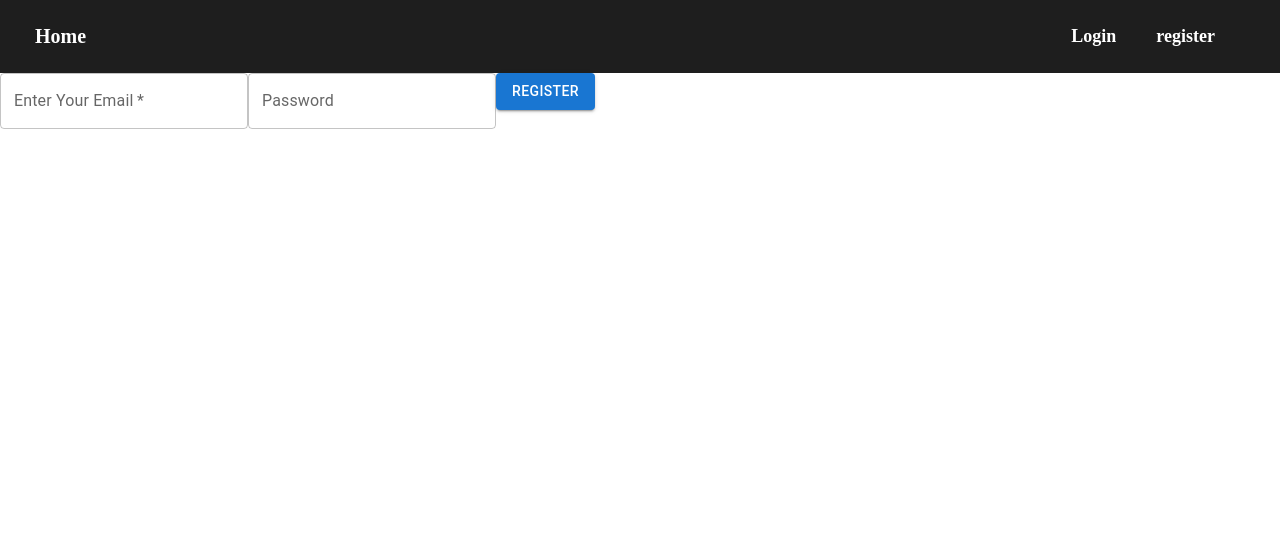
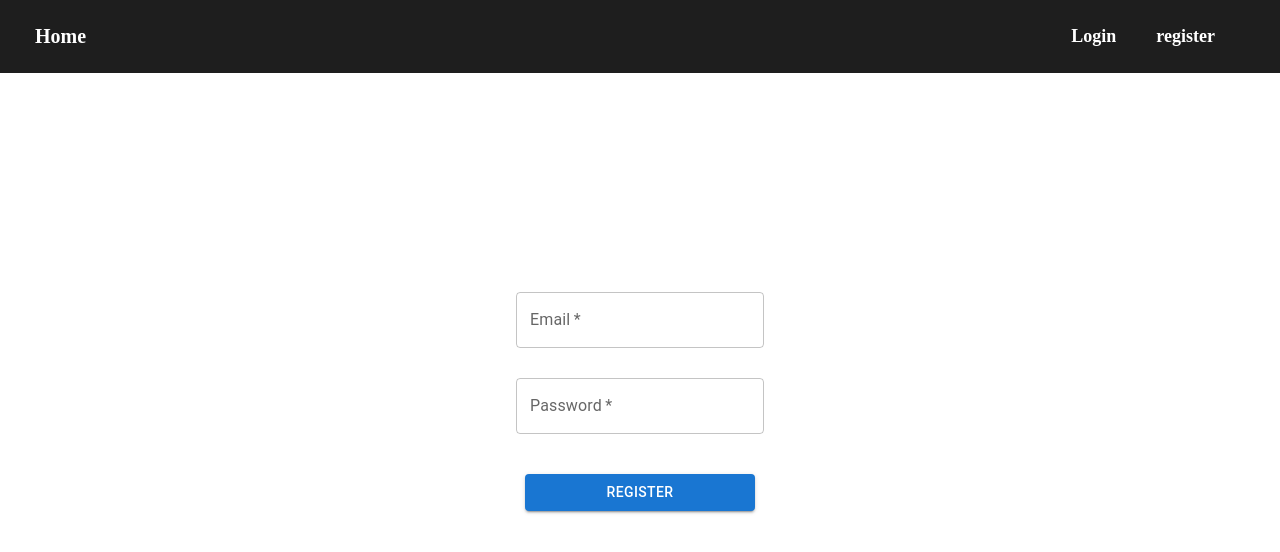
Before and after one commit to SCHW18TZ/dd, a React (Create React App) app: page /register in a window 1280 px wide. Shown: the top 552 px of the page. Built offline with nearby package versions, Linux system fonts and the light colour scheme; no server answers.

Commit message:
Fixed Login and Register Page and Added the ability to Login with email and password

```diff
--- a/package.json
+++ b/package.json
@@ -7,6 +7,7 @@
     "@emotion/styled": "^11.10.5",
     "@mui/icons-material": "^5.11.0",
     "@mui/material": "^5.11.6",
+    "@mui/styled-engine-sc": "^5.11.0",
     "@testing-library/jest-dom": "^5.16.5",
     "@testing-library/react": "^13.4.0",
     "@testing-library/user-event": "^13.5.0",
@@ -17,6 +18,7 @@
     "react-google-button": "^0.7.2",
     "react-router-dom": "^6.8.0",
     "react-scripts": "5.0.1",
+    "styled-components": "^5.3.6",
     "web-vitals": "^2.1.4"
   },
   "scripts": {
--- a/src/App.jsx
+++ b/src/App.jsx
@@ -2,18 +2,17 @@
 import './App.css'
 import {BrowserRouter as Router, Routes, Route} from 'react-router-dom'
 import Home from './Pages/Home';
-import Login  from './Pages/Login';
 import Register from './Pages/Register';
 import Navbar from './Components/Navbar';
-
+import Login from './Pages/Login'
 function App() {
   return (
     <Router>
     <Navbar/>
       <Routes>
         <Route path="/" element={<Home/>}/>
+        <Route path="/register" element={<Register/>}/>
         <Route path="/login" element={<Login/>}/>
-        <Route path="/register" element={<Register/>}/>
       </Routes>
     </Router>
   );
--- a/src/Pages/Login.jsx
+++ b/src/Pages/Login.jsx
@@ -3,19 +3,29 @@
 import Button from "@mui/material/Button";
 import GoogleButton from "react-google-button";
 import { auth, provider } from "../firebase";
-import { signInWithPopup } from "firebase/auth";
+import { signInWithPopup,createUserWithEmailAndPassword, signInWithEmailAndPassword } from "firebase/auth";
 import { useAuthState } from "react-firebase-hooks/auth";
+import {useNavigate} from 'react-router-dom'
 
-const Register = () => {
+const Login = ()=>{
+  let navigate = useNavigate();
   const LogInWithGoogle = async () => {
     const result = await signInWithPopup(auth, provider);
     console.log(result);
+    navigate('/')
   };
+    const handleSubmit = async (e) => {
+      e.preventDefault();
+      const email = e.target[0].value;
+      const password = e.target[2].value;
+      const user = signInWithEmailAndPassword(auth, email, password)
+      console.log(user);
+      navigate('/')
+    }
 
-  const [user] = useAuthState(auth);
-  return (
-    <div className="Register">
-      <form className="RegisterForm">
+    return(
+        <div  className="Register">
+      <form onSubmit={handleSubmit} className="RegisterForm">
         <div className="inputContainer">
           <div className="input">
             <TextField
@@ -47,7 +57,7 @@
         <GoogleButton onClick={LogInWithGoogle} />
       </div>
     </div>
-  );
-};
+    )
+}
 
-export default Register;
+export default Login
--- a/src/Pages/Register.jsx
+++ b/src/Pages/Register.jsx
@@ -1,45 +1,65 @@
 import React from "react";
 import TextField from "@mui/material/TextField";
-import { createUserWithEmailAndPassword } from "firebase/auth";
-import { auth } from "../firebase";
+import Button from "@mui/material/Button";
+import GoogleButton from "react-google-button";
+import { auth, provider } from "../firebase";
+import { signInWithPopup,createUserWithEmailAndPassword } from "firebase/auth";
 import { useAuthState } from "react-firebase-hooks/auth";
-import Button from "@mui/material/Button";
+import {useNavigate} from 'react-router-dom'
+const Register = () => {
+    let navigate = useNavigate();
 
-import { useState } from "react";
-
-const Login = () => {
-  const [user] = useAuthState(auth);
-
-  const handleSubmit = async (event) => {
-    event.preventDefault();
-    const email = event.target[0].value;
-    const password = event.target[2].value;
-    const result = await createUserWithEmailAndPassword(auth, email, password);
+  const LogInWithGoogle = async () => {
+    const result = await signInWithPopup(auth, provider);
+    console.log(result);
+    navigate('/')
   };
 
+  const handleSubmit = async (e) => {
+    e.preventDefault();
+    const email = e.target[0].value;
+    const password = e.target[2].value;
+    const result = await createUserWithEmailAndPassword(auth, email, password);
+    console.log(result);
+    navigate('/')
+}
+
+  const [user] = useAuthState(auth);
   return (
-    <div className="register">
-      <form onSubmit={handleSubmit} className="Login-Form">
+    <div className="Register">
+      <form onSubmit={handleSubmit} className="RegisterForm">
+        <div className="inputContainer">
+          <div className="input">
             <TextField
               required
               id="outlined-basic"
-          label="Enter  Your Email"
+              type="email"
+              label="Email"
               variant="outlined"
             />
-
+          </div>
+          <div className="input">
             <TextField
+              required
               id="outlined-password-input"
               label="Password"
               type="password"
               autoComplete="current-password"
             />
-        <Button type="submit" variant="contained">
+          </div>
+          <div className="buttonContainer">
+            <Button type="submit" variant="contained" className="SignInButton">
               Register
             </Button>
+          </div>
+        </div>
       </form>
-      <h1>{user?.email}</h1>
+      <div className="GoogleContainer">
+        <p>Or you can sign in with Google</p>
+        <GoogleButton onClick={LogInWithGoogle} />
+      </div>
     </div>
   );
 };
 
-export default Login;
+export default Register;
```
Also changed, not shown: 1 other file (tests, documents, lock files or other folders). Lines whose indentation alone changed are shown as unchanged.
